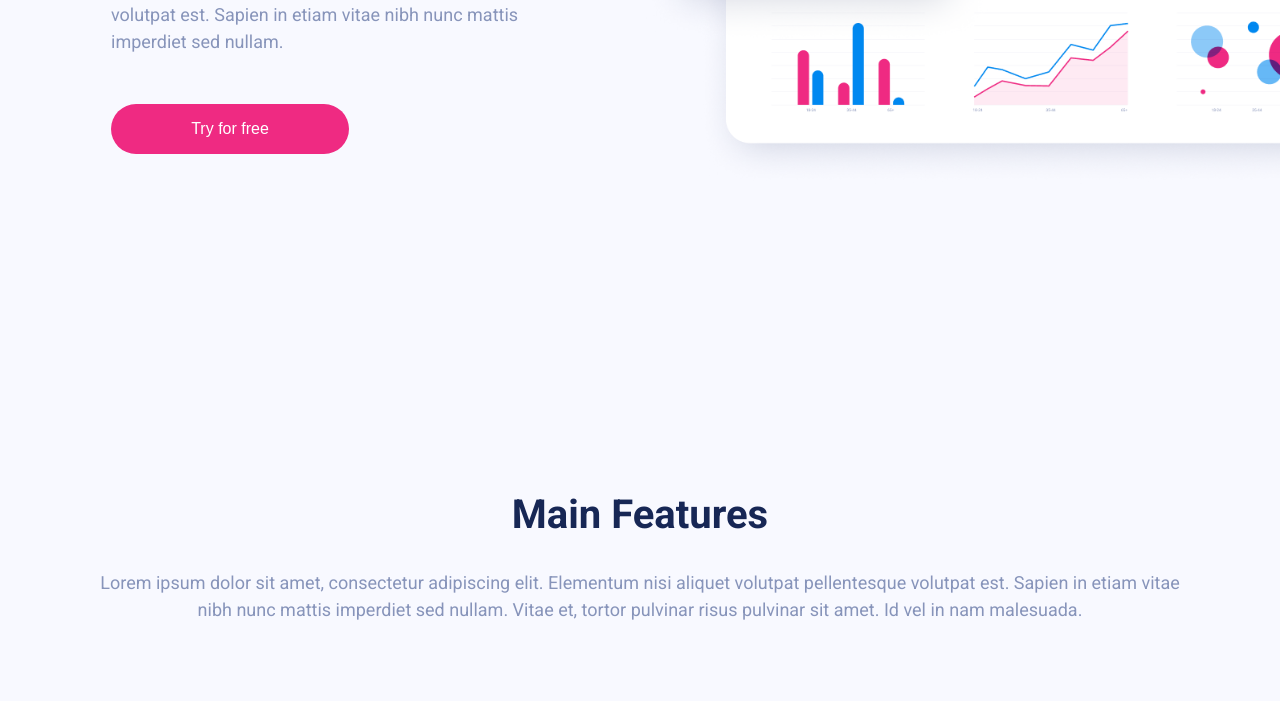
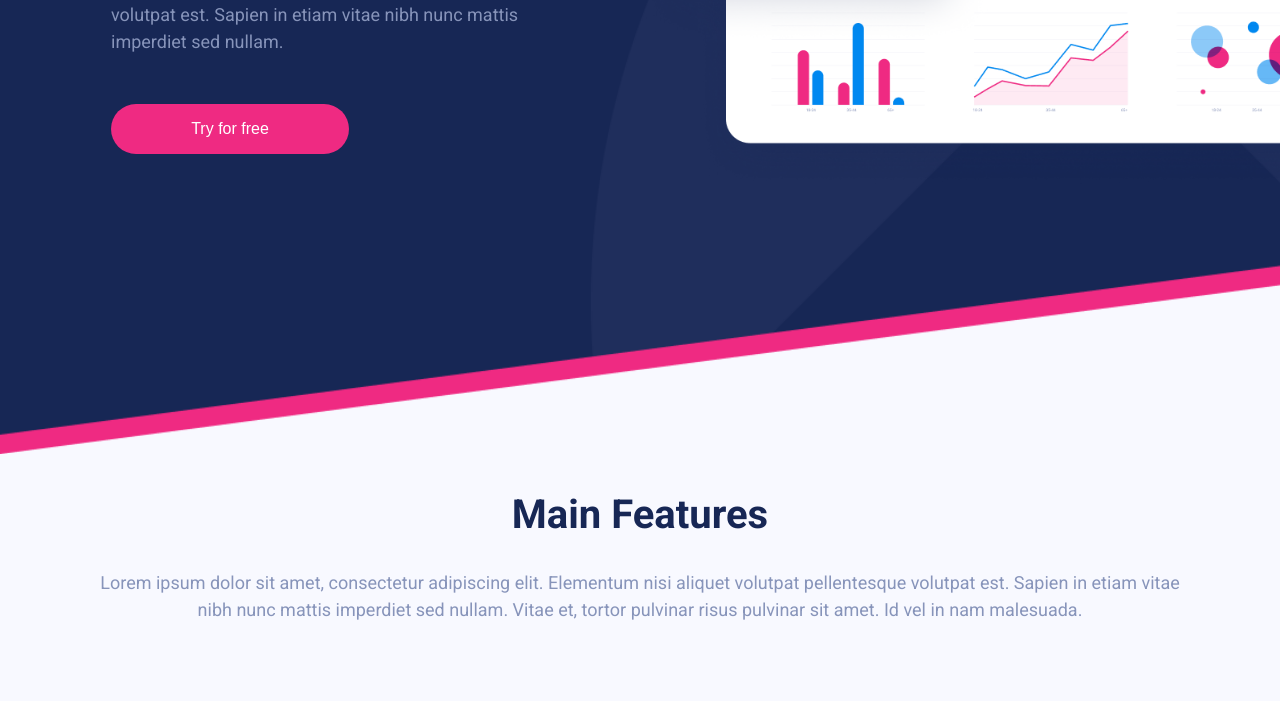
Before and after one commit to anastasiia-hrekova/ANALYTICS, a plain HTML site: page index.html in a window 1280 px wide. Shown: the part 472-1173 px from the top of the page. Drawn offline with nearby package versions, Linux system fonts and the light colour scheme; files that its build step writes are made by us from their sources; the site is published under a folder, as on GitHub Pages, so addresses that start at the root find nothing.

Commit message:
edit way

```diff
--- a/scss/layouts/_hero-section.scss
+++ b/scss/layouts/_hero-section.scss
@@ -1,7 +1,7 @@
 .hero-section {
     display: flex;
     flex-direction: row;
-    background-image: url('/images/background-top.png');
+    background-image: url('../images/background-top.png');
     background-repeat: no-repeat;
     background-size: cover;
     width: 100vw;
```
